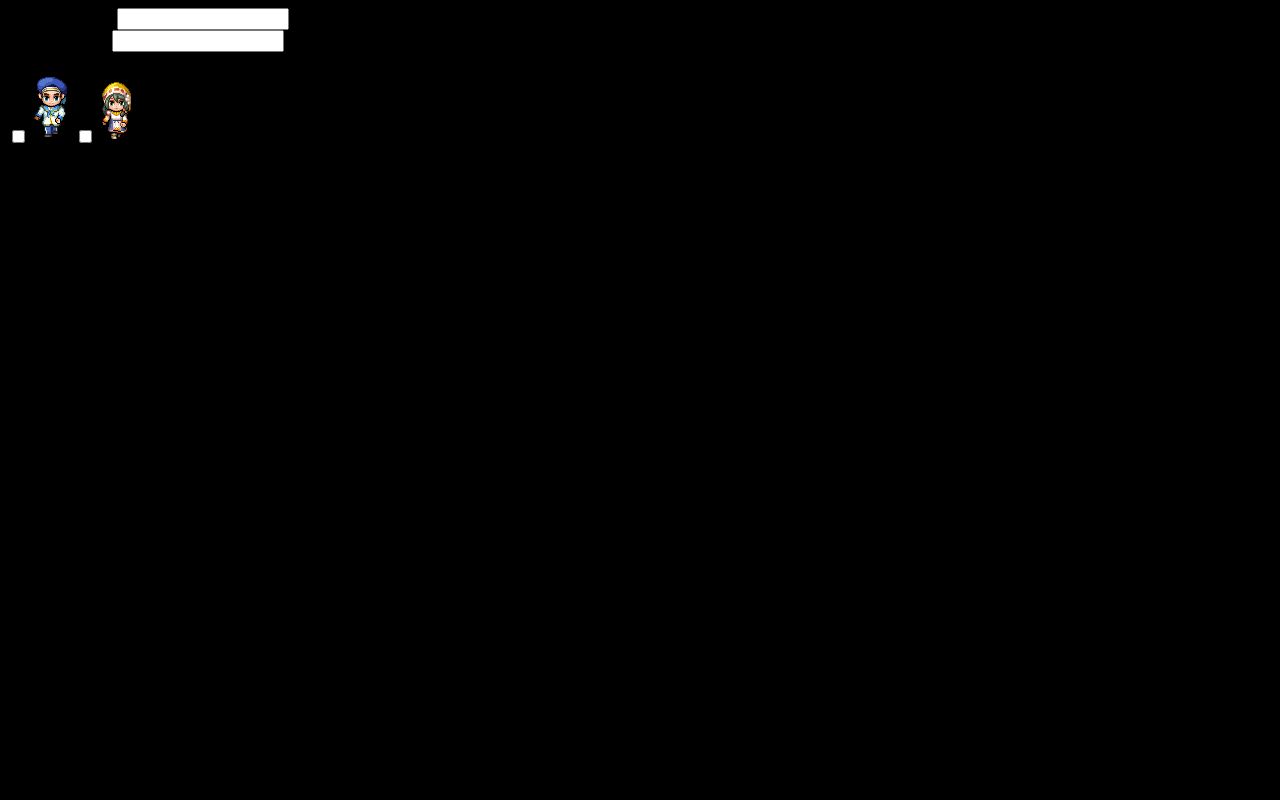
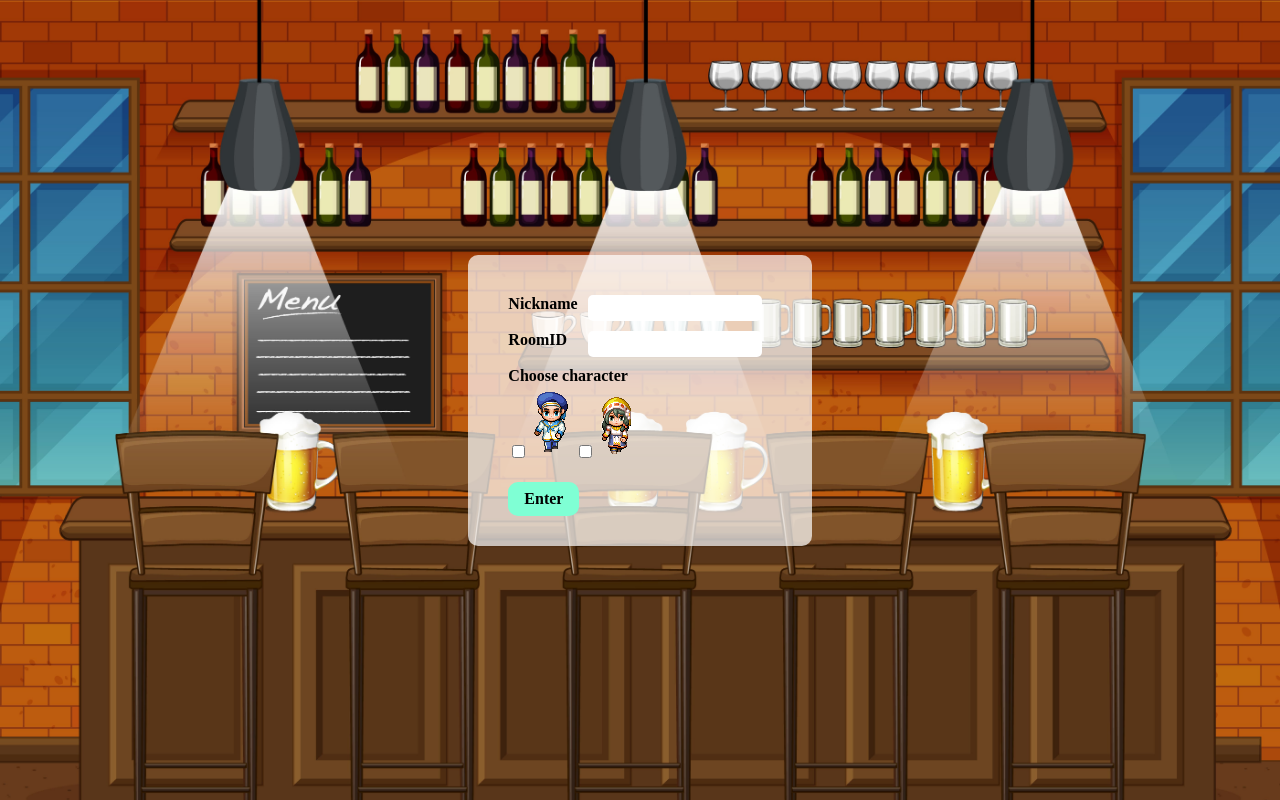
Before and after one commit to dev-jaemin/virtualdrink, a React (Create React App) app: page /info in a window 1280 px wide. Built offline with nearby package versions, Linux system fonts and the light colour scheme; a web font is replaced by a local one.

Commit message:
ui 시안 완료

```diff
--- a/src/App.css
+++ b/src/App.css
@@ -5,6 +5,7 @@
 }
 
 body {
+    margin: 0px !important;
     background-color: #000000;
     -ms-overflow-style: none; /* IE and Edge */
     scrollbar-width: none; /* Firefox */
--- a/src/component/canvas/canvas.js
+++ b/src/component/canvas/canvas.js
@@ -1,6 +1,6 @@
 import React, { useEffect, useRef, useState } from "react";
 import characterImages from "../user/CharacterArray";
-import background from "../../static/image/characterimages/restaurant.jpeg";
+import background from "../../static/image/background/restaurant.jpeg";
 import "./canvas.css";
 
 const MAP_CONSTANTS = {};
@@ -10,7 +10,7 @@ MAP_CONSTANTS.KEY_LEFT = 37;
 MAP_CONSTANTS.KEY_DOWN = 38;
 MAP_CONSTANTS.KEY_RIGHT = 39;
 MAP_CONSTANTS.KEY_UP = 40;
-MAP_CONSTANTS.SPEED = 4;
+MAP_CONSTANTS.SPEED = 3;
 MAP_CONSTANTS.FRAMES_LENGTH = 8;
 
 const Main = ({ sendMyPosition, users, id }) => {
--- a/src/page/intro/Info.css
+++ b/src/page/intro/Info.css
@@ -1,3 +1,76 @@
-.nickname_section{
+.nickname_section {
     background-color: red;
 }
+
+.intro_wrapper {
+    height: 100vh;
+    width: 100vw;
+    display: flex;
+    justify-content: center;
+    align-items: center;
+    background: url("/src/static/image/background/intro.jpg");
+    background-size: cover;
+}
+
+.intro_section {
+    background-color: rgba(255, 255, 255, 0.7);
+    padding: 30px;
+    border-radius: 10px;
+    text-align: center;
+}
+
+.logo {
+    margin: 0px 20px;
+    font-size: 4rem;
+    color: chocolate;
+    font-weight: 800;
+}
+
+.intro_section .cta_button {
+    border: 3px solid chocolate;
+    border-radius: 5px;
+    padding: 10px;
+    cursor: pointer;
+    background: none;
+    font-weight: 700;
+}
+
+.info_wrapper {
+    height: 100vh;
+    width: 100vw;
+    display: flex;
+    justify-content: center;
+    align-items: center;
+    background: url("/src/static/image/background/intro.jpg");
+    background-size: cover;
+}
+
+.info_form {
+    padding: 30px;
+    border-radius: 10px;
+    background-color: rgba(255, 255, 255, 0.7);
+    font-weight: 799;
+}
+
+.info_input_section {
+    display: flex;
+    justify-content: space-between;
+    margin: 10px;
+}
+
+.info_input_section > input {
+    margin: 0px 10px;
+    padding: 5px;
+    border: none;
+    border-radius: 5px;
+}
+
+.info_submit_btn {
+    display: inline-block;
+    margin-top: 20px;
+    margin-left: 10px;
+    padding: 0.5rem 1rem;
+    border-radius: 10px;
+    background-color: aquamarine;
+    cursor: pointer;
+}
--- a/src/page/intro/Info.js
+++ b/src/page/intro/Info.js
@@ -36,26 +36,30 @@ const Info = () => {
     };
 
     return (
-        <div>
-            <div>
-                <label for="nickname">Your Nickname: </label>
+        <div className="info_wrapper">
+            <div className="info_form">
+                <div className="info_input_section">
+                    <label for="nickname">Nickname </label>
                     <input type="text" name="nickname" id="nickname" onChange={onChange} />
                 </div>
 
-            <div>
-                <label for="roomId">Select RoomId: </label>
+                <div className="info_input_section">
+                    <label for="roomId">RoomID </label>
                     <input type="number" name="roomID" id="nickname" onChange={onChange} />
                 </div>
 
-            <div>
-                <label for="characterType">Choose character: </label>
+                <div style={{ margin: "0px 10px" }}>
+                    <label for="characterType">Choose character </label>
                     <br />
                     <input type="checkbox" name="man1" onClick={clickCheck} />
                     <img src={man} alt="No image" />
                     <input type="checkbox" name="woman1" onClick={clickCheck} />
                     <img src={woman} alt="No image" />
                 </div>
-            <div onClick={enterMain}>Enter</div>
+                <div className="info_submit_btn" onClick={enterMain}>
+                    Enter
+                </div>
+            </div>
         </div>
     );
 };
--- a/src/page/intro/Intro.js
+++ b/src/page/intro/Intro.js
@@ -1,12 +1,16 @@
 import { Link } from "react-router-dom";
+import "./Info.css";
 
 const Intro = () => {
     return (
-        <div>
-            Virtual Drink
-            <Link to="/info">
-                <button>Enter</button>
-            </Link>
+        <div className="intro_wrapper">
+            <div className="intro_section">
+                <div className="logo">SOOLTHER TOWN</div>
+
+                <Link to="/info">
+                    <button className="cta_button">시작하기</button>
+                </Link>
+            </div>
         </div>
     );
 };
```
Also changed, not shown: src/static/image/background/intro.jpg (added), src/static/image/background/restaurant.jpeg (renamed from src/static/image/characterimages/restaurant.jpeg). Lines whose indentation alone changed are shown as unchanged.
